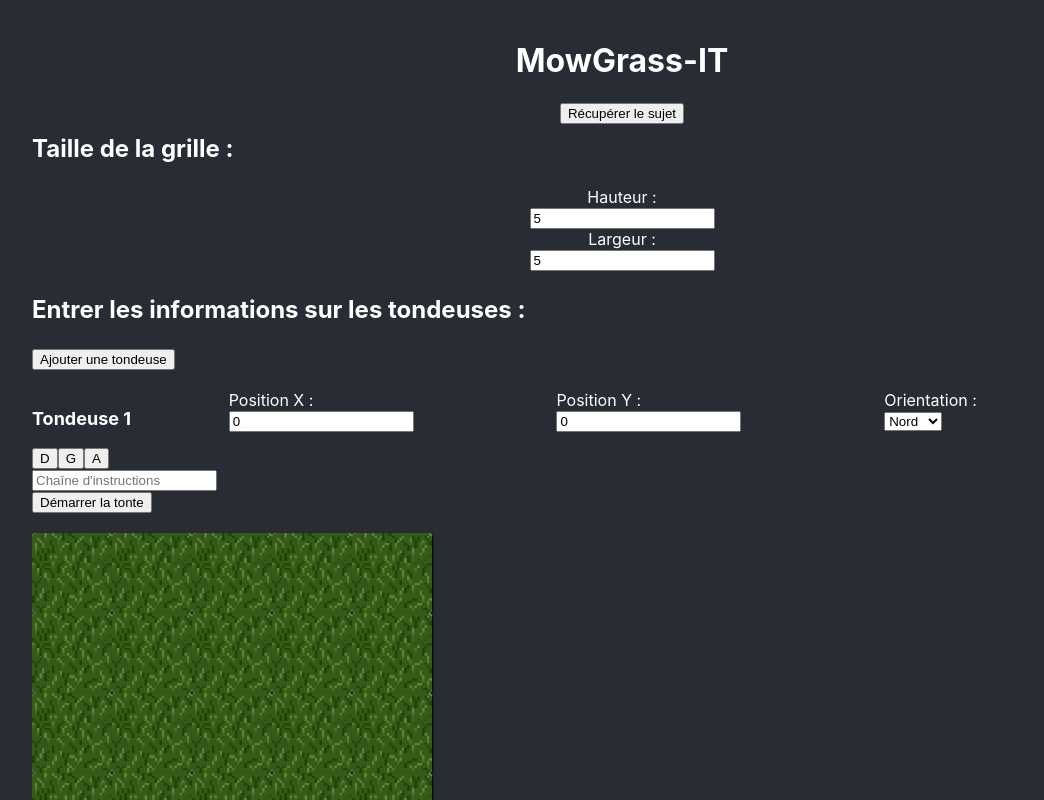
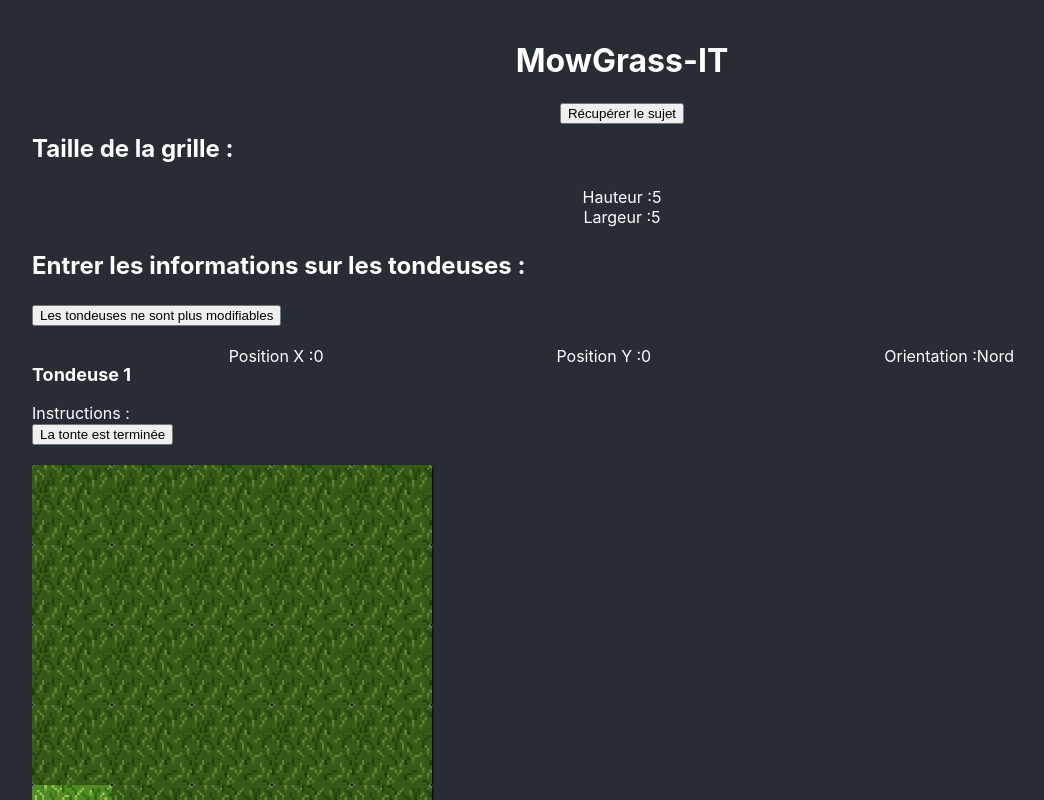
Before and after one commit to AymericLeFeyer/MowGrassIT, a React (Create React App) app: page / in a window 1280 px wide. Both pictures are taken after a click on the button "Démarrer la tonte". Shown: the top 800 px of the page, without its empty margins (18-1062 px from the left). Built offline with nearby package versions, Linux system fonts and the light colour scheme; the HTML template or start-up script is replaced by a standard one.

Commit message:
mower move and code finished

```diff
--- a/package.json
+++ b/package.json
@@ -10,6 +10,7 @@
     "react": "^16.13.1",
     "react-dom": "^16.13.1",
     "react-move": "^6.1.0",
+    "react-reveal": "^1.2.2",
     "react-scripts": "3.4.1"
   },
   "scripts": {
--- a/src/App.css
+++ b/src/App.css
@@ -63,7 +63,7 @@ a {
 .lawn {
   margin-left: 50px;
   margin-top: 20px;
-  margin-bottom: 100px;
+  margin-bottom: 20px;
 }
 
 .formMowers {
@@ -72,7 +72,14 @@ a {
   margin-right: 50px;
 }
 
-.formMowers .title {
+.endMow {
+  text-align: left;
+  margin-left: 50px;
+  margin-right: 50px;
+}
+
+.title {
+  text-align: left;
   font-size: x-large;
   font-weight: bold;
 }
@@ -85,3 +92,11 @@ a {
   font-size: large;
   font-weight: bold;
 }
+
+.currentMowerText {
+  justify-content: center;
+}
+
+.textMowerCurrent {
+  margin-left: 10px;
+}
--- a/src/App.js
+++ b/src/App.js
@@ -2,7 +2,6 @@ import React from "react";
 import "./App.css";
 import { useState } from "react";
 import { CardMedia, makeStyles, Card, Grid } from "@material-ui/core";
-import { Animate } from "react-move";
 
 import grass1 from "./res/grass1.jpg";
 import grass2 from "./res/grass2.jpg";
@@ -26,6 +25,10 @@ export default function App() {
       },
     ],
   });
+
+  const [currentMower, setCurrentMower] = useState(0);
+  const [currentAction, setCurrentAction] = useState(0);
+  const [finished, setFinished] = useState(false);
 
   const useStyles = makeStyles({
     cardStyle: {
@@ -55,6 +58,7 @@ export default function App() {
       <GetMowers />
       <DisplayGrid />
       <DisplayMower />
+      {finished ? <EndMow /> : null}
     </div>
   );
 
@@ -93,6 +97,7 @@ export default function App() {
   }
 
   function GetGridSizeArea() {
+    const started = !(currentMower === 0 && currentAction === 0) || finished;
     return (
       <div>
         <p className="textSizeGrid">Taille de la grille : </p>
@@ -100,6 +105,9 @@ export default function App() {
           <label for="example-number-input" class="col-2 col-form-label">
             Hauteur :
           </label>
+          {started ? (
+            <label class="col-form-label">{gridSize[0]}</label>
+          ) : (
             <div>
               <input
                 class="form-control"
@@ -108,11 +116,15 @@ export default function App() {
                 onChange={(e) => updateSizeArea([e.target.value, gridSize[1]])}
               />
             </div>
+          )}
         </div>
         <div class="form-group row sizeForm">
           <label for="example-number-input" class="col-2 col-form-label">
             Largeur :
           </label>
+          {started ? (
+            <label class="col-form-label">{gridSize[1]}</label>
+          ) : (
             <div>
               <input
                 class="form-control"
@@ -121,6 +133,7 @@ export default function App() {
                 onChange={(e) => updateSizeArea([gridSize[0], e.target.value])}
               />
             </div>
+          )}
         </div>
       </div>
     );
@@ -181,7 +194,9 @@ export default function App() {
   }
 
   function DisplayMower() {
-    const orientation = orientationToDegree(mowers.array[0].startOrientation);
+    const orientation = orientationToDegree(
+      mowers.array[currentMower].startOrientation
+    );
     console.log(orientation);
 
     return (
@@ -215,32 +230,44 @@ export default function App() {
     forceUpdate();
   }
 
-  // https://zeit.co/blog/async-and-await
-  function sleep(time) {
-    return new Promise((resolve) => setTimeout(resolve, time));
-  }
-
   function startMow() {
+    console.log(
+      "operation : " + mowers.array[currentMower].path[currentAction]
+    );
     mowerPos.visible = true;
-
-    for (let i = 0; i < mowers.array.length; i++) {
-
-
-      mowers.array[i].path.map((action) => {
-        if (action === "A") forward(i);
-        else {
-          pivot(action, i);
-        }
-        let [x, y] = [mowers.array[i].startX, mowers.array[i].startY];
+    let [x, y] = [
+      mowers.array[currentMower].startX,
+      mowers.array[currentMower].startY,
+    ];
 
     y = gridSize[1] - 1 - y;
+
+    grid[y + 1][x].mowed = true;
 
     setMowerPosition(grid[y + 1][x].card.x, grid[y + 1][x].card.y);
 
     forceUpdate();
+    if (finished === false) {
+      console.log(currentMower, currentAction);
+      if (mowers.array.length > currentMower) {
+        if (mowers.array[currentMower].path.length > currentAction) {
+          nextOperation(currentMower, currentAction);
+          setCurrentAction(currentAction + 1);
+        } else {
+          if (mowers.array.length - 1 > currentMower) {
+            setCurrentMower(currentMower + 1);
+            setCurrentAction(0);
+          } else setFinished(true);
+        }
+      }
+    }
+  }
 
-        return 1;
-      });
+  function nextOperation(mower, id) {
+    const action = mowers.array[mower].path[id];
+    if (action === "A") forward(mower);
+    else {
+      pivot(action, mower);
     }
   }
 
@@ -282,7 +309,6 @@ export default function App() {
         break;
     }
     setMowers(mowers);
-    forceUpdate();
   }
 
   function forward(mower) {
@@ -307,7 +333,7 @@ export default function App() {
         mowers.array[mower].startX -= 1;
       } else console.log("Mouvement inutile");
     }
-    forceUpdate();
+    setMowers(mowers);
   }
 
   function updateStartMowerPosition(pos, ori, key) {
@@ -333,6 +359,7 @@ export default function App() {
   }
 
   function DisplayMowerForms() {
+    const started = !(currentMower === 0 && currentAction === 0) || finished;
     return mowers.array.map((mower, key) => {
       return (
         <div className="divMowers">
@@ -345,6 +372,12 @@ export default function App() {
                 <label for="example-number-input" class="col-4 col-form-label">
                   Position X :
                 </label>
+
+                {started ? (
+                  <label class="col-4 col-form-label">
+                    {mowers.array[key].startX}
+                  </label>
+                ) : (
                   <div>
                     <input
                       class="form-control"
@@ -360,6 +393,7 @@ export default function App() {
                       }
                     />
                   </div>
+                )}
               </div>
             </Grid>
             <Grid item xs>
@@ -367,6 +401,12 @@ export default function App() {
                 <label for="example-number-input" class="col-4 col-form-label">
                   Position Y :
                 </label>
+
+                {started ? (
+                  <label class="col-4 col-form-label">
+                    {mowers.array[key].startY}
+                  </label>
+                ) : (
                   <div>
                     <input
                       class="form-control"
@@ -382,6 +422,7 @@ export default function App() {
                       }
                     />
                   </div>
+                )}
               </div>
             </Grid>
             <Grid item xs>
@@ -389,6 +430,12 @@ export default function App() {
                 <label for="example-number-input" class="col-4 col-form-label">
                   Orientation :
                 </label>
+
+                {started ? (
+                  <label class="col-4 col-form-label">
+                    {mowers.array[key].startOrientation}
+                  </label>
+                ) : (
                   <div>
                     <select
                       class="form-control"
@@ -408,10 +455,16 @@ export default function App() {
                       <option>Ouest</option>
                     </select>
                   </div>
+                )}
               </div>
             </Grid>
           </Grid>
           <div class="input-group mb-3">
+            {started ? (
+              <label class="col-form-label">
+                Instructions :
+              </label>
+            ) : (
               <div class="input-group-append">
                 <button
                   class="btn btn-secondary"
@@ -435,6 +488,12 @@ export default function App() {
                   A
                 </button>
               </div>
+            )}
+            {started ? (
+              <label class="col-4 col-form-label">
+                {mowers.array[key].path}
+              </label>
+            ) : (
               <input
                 type="text"
                 class="form-control"
@@ -443,6 +502,7 @@ export default function App() {
                 value={mowers.array[key].path}
                 onChange={(e) => updatePathMower(e.target.value, key)}
               />
+            )}
           </div>
         </div>
       );
@@ -450,26 +510,68 @@ export default function App() {
   }
 
   function GetMowers() {
+    const started = !(currentMower === 0 && currentAction === 0) || finished;
     return (
       <div className="formMowers">
         <p className="title">Entrer les informations sur les tondeuses :</p>
         <button
           type="button"
           class="btn btn-primary"
-          onClick={() => addMower()}
+          onClick={
+            started
+              ? () =>
+                  alert(
+                    "Tu ne peux pas ajouter de tondeuses en cours de route !"
+                  )
+              : () => addMower()
+          }
         >
-          Ajouter une tondeuse
+          {started
+            ? "Les tondeuses ne sont plus modifiables"
+            : "Ajouter une tondeuse"}
         </button>
 
         <DisplayMowerForms />
-
+        <Grid container>
+          <Grid item>
             <button
               type="button"
               class="btn btn-primary"
               onClick={() => startMow()}
             >
-          Démarrer la tonte
+              {currentMower === 0 && currentAction === 0 && !finished
+                ? "Démarrer la tonte"
+                : finished
+                ? "La tonte est terminée"
+                : "Poursuivre la tonte"}
             </button>
+          </Grid>
+          <Grid item>
+            {started ? (
+              finished ? null : (
+                <p className="col-form-label textMowerCurrent">
+                  La tondeuse {currentMower} est en train de tondre
+                </p>
+              )
+            ) : null}
+          </Grid>
+        </Grid>
+      </div>
+    );
+  }
+
+  function EndMow() {
+    return (
+      <div className="endMow">
+        <p className="title">La tonte est terminée</p>
+        {mowers.array.map((mower, key) => {
+          return (
+            <p>
+              La tondeuse {key + 1} s'est arrêtée en {mower.startX},
+              {mower.startY}, orientée {mower.startOrientation}
+            </p>
+          );
+        })}
       </div>
     );
   }
```
Also changed, not shown: 1 other file (tests, documents, lock files or other folders). Lines whose indentation alone changed are shown as unchanged.
